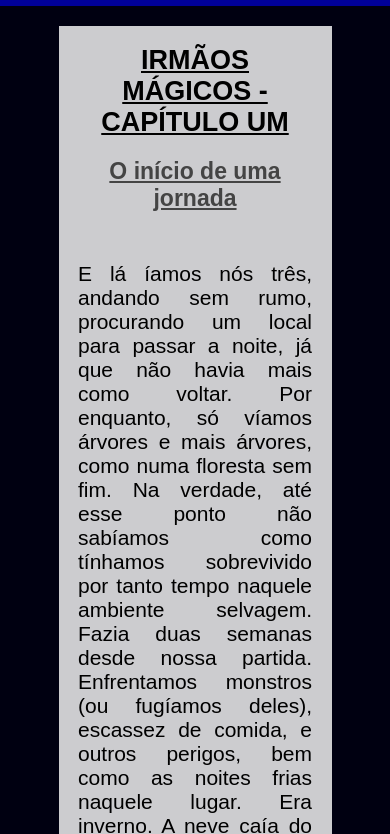
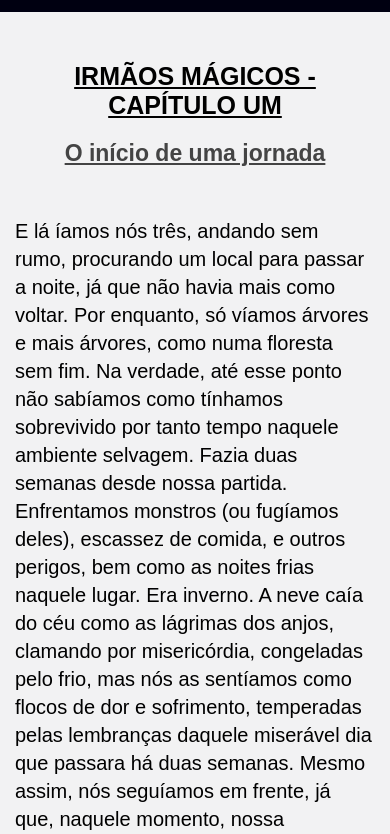
Before and after one commit to YoruTheWizard/StarryNightLegends.github.io, a plain HTML site: page titulos/irmaos-magicos/capitulo-um.html in a window 390 px wide. Shown: the part 172-1006 px from the top of the page. Drawn offline with Linux system fonts and the light colour scheme.

Commit message:
Adicionando responsividade e detales das páginas

```diff
--- a/css/global.css
+++ b/css/global.css
@@ -11,7 +11,7 @@ html { font-size: 62.5% }
 :root {
     --header-bg: #009;
     --main-bg: #001;
-    --text-bg: rgba(255, 255, 255, .8);
+    --text-bg: rgba(255, 255, 255, .95);
     --header-color: #fff;
     --subtitle-color: #444;
     --text-color: #000;
@@ -23,6 +23,13 @@ html { font-size: 62.5% }
 body {
     background-color: var(--main-bg);
     color: var(--text-color);
+}
+
+.content {
+    font-family: sans-serif;
+    background-color: var(--text-bg);
+    margin: 5% 15%;
+    padding: 5% 5%
 }
 
 /* TEXT FORMAT */
@@ -45,13 +52,6 @@ body {
 }
 
 /* INDEX */
-
-.content {
-    font-family: sans-serif;
-    background-color: var(--text-bg);
-    margin: 5% 15%;
-    padding: 5% 5%
-}
 
 .title {
     text-align: center;
@@ -125,6 +125,8 @@ body {
     text-decoration: none;
 }
 
+.release-date { color: var(--subtitle-color) }
+
 /* CHAPTER */
 
 .chapter {
@@ -147,3 +149,64 @@ body {
     font-size: 2.1rem;
     margin: 50px auto;
 }
+
+.author-message {
+    border-top: 3px solid var(--text-color);
+    text-align: justify;
+    font-size: 2.1rem;
+    margin: 50px auto;
+    padding: 20px 0;
+}
+
+.author-message > h2 {
+    text-align: center;
+    font-size: 3rem;
+}
+
+.author-message > p { margin-top: 20px }
+
+@media (min-width: 320px) and (max-width: 599px) {
+
+    .header { font-size: 2rem }
+
+    .content {
+        margin: 50px 0;
+        padding: 50px 15px;
+    }
+
+    .title, .title-name, .chapter, .author-message > h2 { font-size: 2.5rem }
+
+    .text > p, .sinopsys > p, .chapter-text, .author-message > p {
+        font-size: 2rem;
+        text-align: left;
+        line-height: 28px;
+    }
+
+}
+
+@media (min-width: 600px) and (max-width: 767px) {
+
+    .header { font-size: 2.5rem }
+
+    .content { margin: 50px 20px }
+
+    .title, .title-name, .chapter, .author-message > h2 { font-size: 2.7rem }
+
+    .text > p, .sinopsys > p, .chapter-text, .author-message > p {
+        font-size: 2rem;
+        line-height: 25px;
+    }
+
+}
+
+@media (min-width: 768px) and (max-width: 991px) {
+
+    .header { font-size: 2.5rem }
+
+    .content { margin: 50px }
+
+    .text > p, .sinopsys > p, .chapter-text, .author-message > p {
+        line-height: 25px;
+    }
+
+}
--- a/titulos/irmaos-magicos/capitulo-um.html
+++ b/titulos/irmaos-magicos/capitulo-um.html
@@ -12,10 +12,11 @@
     <div class="header">
         <h1 class="header-title">Starry Night Legends</h1>
     </div>
+    <div class="content">
         <div class="chapter-title">
-        <div class="content">
             <h2 class="chapter">Irmãos Mágicos - Capítulo Um</h2>
             <h3 class="chapter-name">O início de uma jornada</h3>
+        </div>
         <div class="chapter-text">
             <p>
                 E lá íamos nós três, andando sem rumo, procurando um local para passar a noite, já que não havia mais como voltar. Por enquanto, só víamos árvores e mais árvores, como numa floresta sem fim. Na verdade, até esse ponto não sabíamos como tínhamos sobrevivido por tanto tempo naquele ambiente selvagem. Fazia duas semanas desde nossa partida. Enfrentamos monstros (ou fugíamos deles), escassez de comida, e outros perigos, bem como as noites frias naquele lugar. Era inverno. A neve caía do céu como as lágrimas dos anjos, clamando por misericórdia, congeladas pelo frio, mas nós as sentíamos como flocos de dor e sofrimento, temperadas pelas lembranças daquele miserável dia que passara há duas semanas. Mesmo assim, nós seguíamos em frente, já que, naquele momento, nossa esperança de sobreviver era maior do que o desejo de simplesmente desistir e deixar a neve nos cobrir por inteiro. Mesmo com todo aquele frio, nossos pés trêmulos seguiam caminhando à espera de um lugar onde pudéssemos descansar. Já estava anoitecendo. Víamos o sol se pôr por entre as árvores, fazendo o azul do céu tornar-se alaranjado. Pouco tempo depois, meu irmão, que andava ao meu lado, começou a sentir dores nas pernas, e eu, como um bom irmão mais velho, decidi carregá-lo em minhas costas.<br><br>
@@ -536,6 +537,15 @@
                 <span class="italic">"Academia de Magia, aqui vou eu!</span>"
             </p>
         </div>
+        <div class="author-message">
+            <h2>Palavras do autor</h2>
+            <p>
+                Olá, espero que tenha gostado desse primeiro capítulo.
+                Eu não sei escrever histórias muito bem, na verdade essa é uma das primeiras histórias que escrevo, então podem haver certas inconsistências ou erros no texto.
+                Mas não se preocupe, tentarei meu melhor para entregar uma boa leitura para quem estiver acessando esta página. Pretendo lançar o segundo capítulo em breve.
+                Ah, e a cada lançamento de capítulo, também colocarei algumas informações presentes nos capítulos anteriores para fácil acesso. Elas estarão disponíveis na página principal do título.
+                No mais, obrigado por ler minha história e fique ligado nas próximas atualizações. ;)
+            </p>
         </div>
     </div>
 </body>
```
Also changed, not shown: index.html (+1 -1 lines), titulos/irmaos-magicos/home.html (+1 -0 lines). Lines whose indentation alone changed are shown as unchanged.
